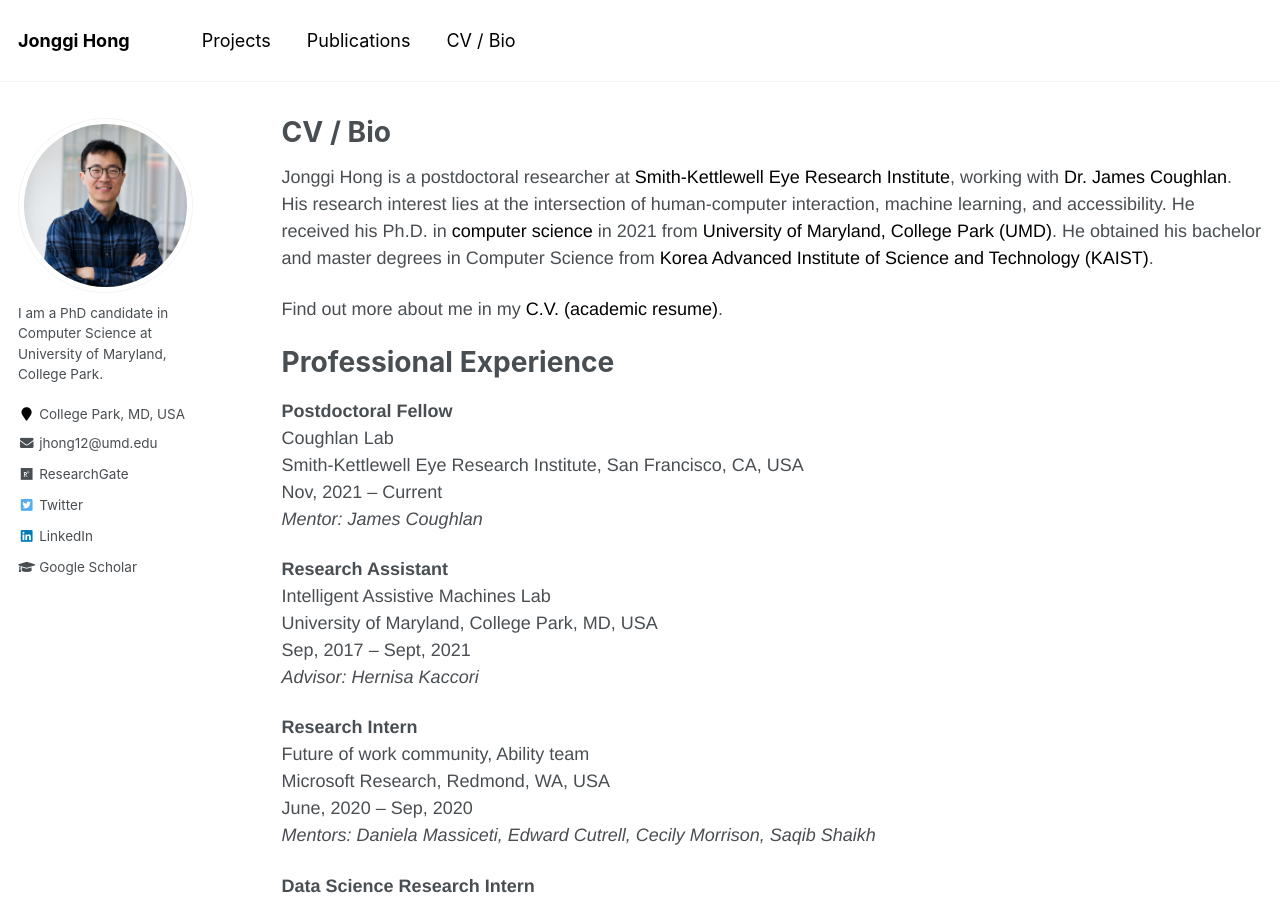
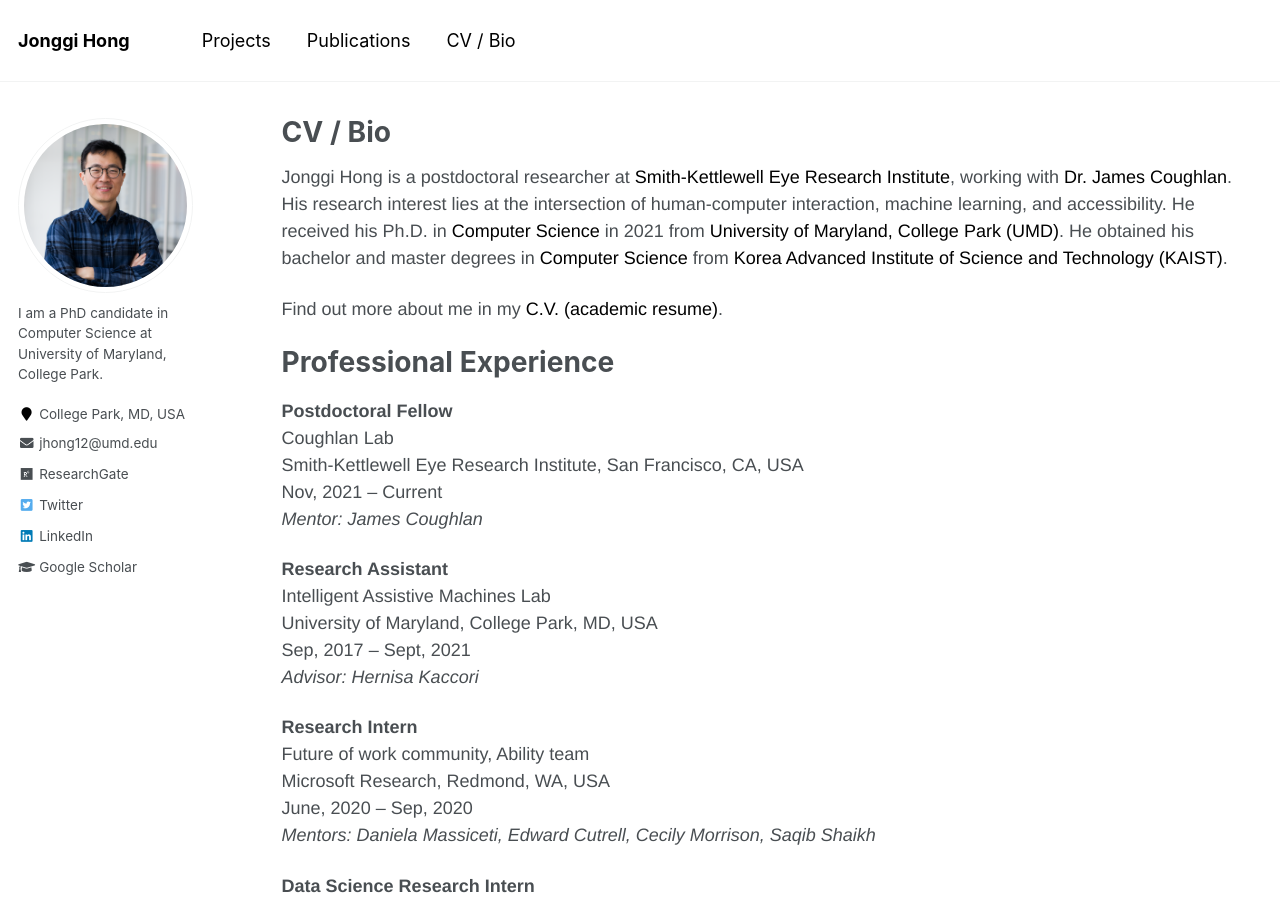
Before and after one commit to jonggi/jonggi.github.io, a Jekyll site: the page built from biocv.md, in a window 1280 px wide and 900 px high. Built offline with Jekyll 4.4.1, drawn with Linux system fonts in a browser that asks for light colours; part of the change alters nothing that is shown.

Commit message:
Afflication: SK

```diff
--- a/biocv.md
+++ b/biocv.md
@@ -10,8 +10,8 @@ classes: wide
 ---
 
 Jonggi Hong is a postdoctoral researcher at [Smith-Kettlewell Eye Research Institute](https://www.ski.org/), working with [Dr. James Coughlan](https://www.ski.org/users/james-coughlan). His research interest lies at the intersection of human-computer interaction, machine learning, and accessibility.
-He received his Ph.D. in [computer science](http://cs.umd.edu) in 2021 from [University of Maryland, College Park (UMD)](http://umd.edu).
-He obtained his bachelor and master degrees in Computer Science from [Korea Advanced Institute of Science and Technology (KAIST)](http://www.kaist.ac.kr).
+He received his Ph.D. in [Computer Science](http://cs.umd.edu) in 2021 from [University of Maryland, College Park (UMD)](http://umd.edu).
+He obtained his bachelor and master degrees in [Computer Science](https://cs.kaist.ac.kr/) from [Korea Advanced Institute of Science and Technology (KAIST)](http://www.kaist.ac.kr).
 
 
 
```
